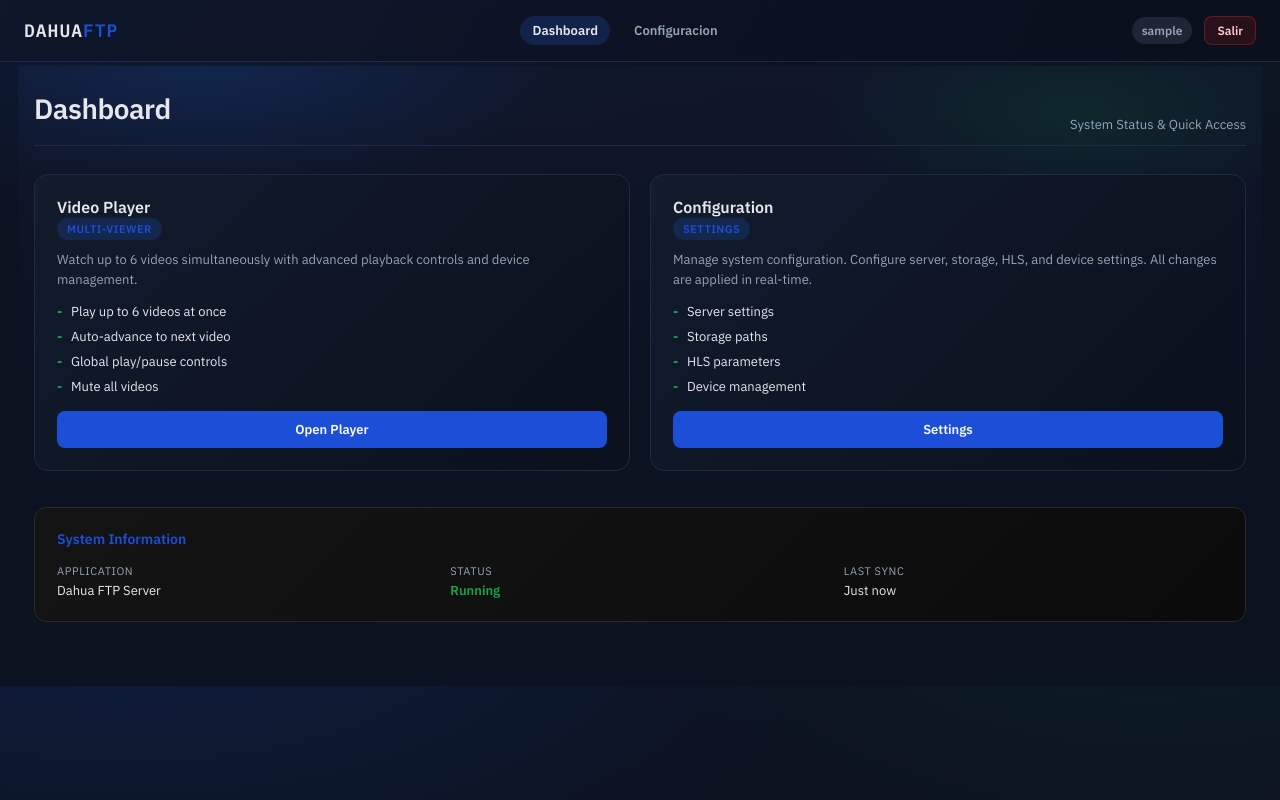
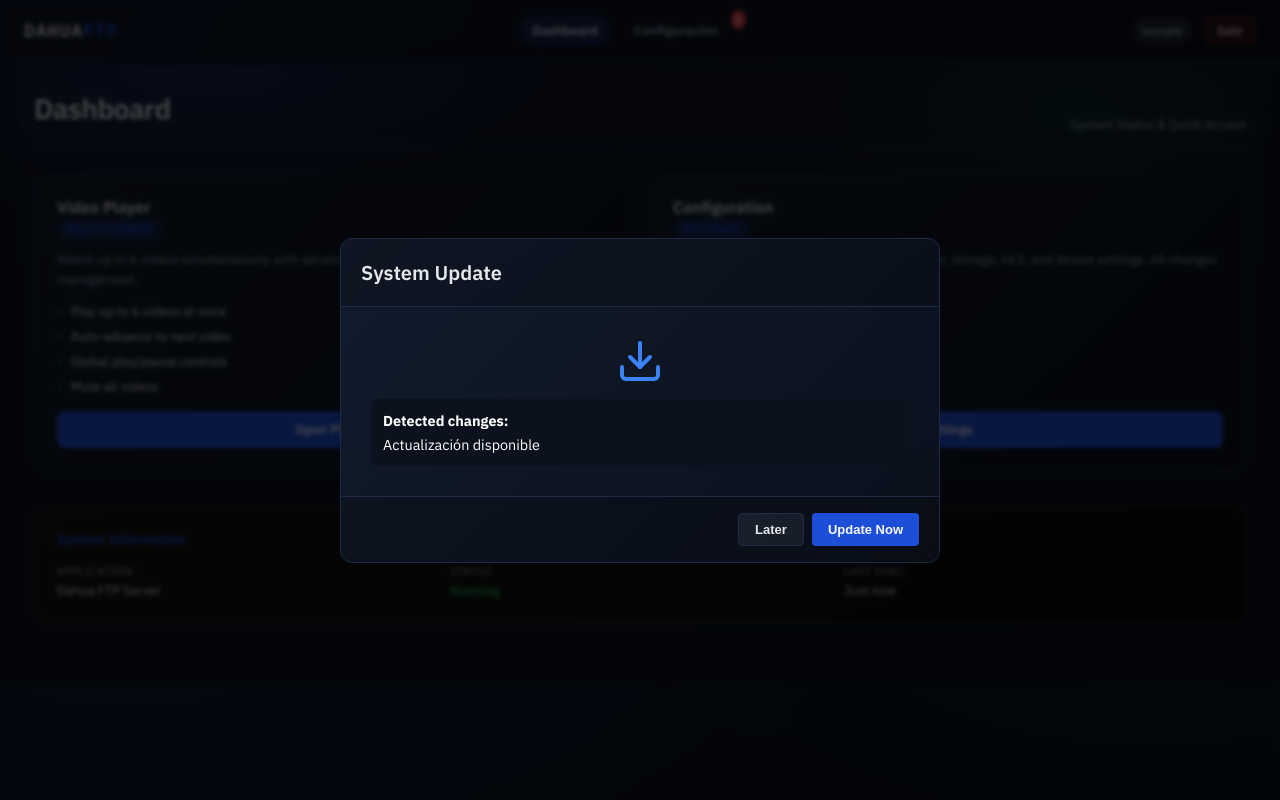
Before and after one commit to InnoDev69/FTP, a Flask app: page / in a window 1280 px wide. Run offline with Flask 3, Linux system fonts and the light colour scheme; the visitor is signed in with stand-in values (Sample User, id 1).

Commit message:
Changes
Update manager.py, main.css, update.js, and update.py for various improvements

```diff
--- a/static/css/main.css
+++ b/static/css/main.css
@@ -673,7 +673,6 @@ body {
 
 .btn-primary {
   display: inline-block;
-  margin-top: 16px;
   padding: 10px 20px;
   background: var(--accent);
   color: #f8fafc;
--- a/static/js/update.js
+++ b/static/js/update.js
@@ -69,12 +69,9 @@ function checkForUpdates() {
                                     <line x1="12" y1="15" x2="12" y2="3"></line>
                                 </svg>
 
-                                <p style="font-size: 1.1em; color: #1F2937; margin: 0;"><strong>New version available!</strong></p>
-                                <p style="font-size: 1.2em; color: #3B82F6; font-weight: bold; margin: 5px 0 15px 0;">${newVersion}</p>
-
-                                <div style="font-size: 0.9em; color: #4B5563; text-align: left; background: #F3F4F6; padding: 12px; border-radius: 6px;">
+                                <div style="font-size: 0.9em; color: #ffffff; text-align: left; background: #0b121d; padding: 12px; border-radius: 6px;">
                                     <strong>Detected changes:</strong>
-                                    <ul style="margin: 5px 0 0 0; padding-left: 20px;">
+                                    <ul style="margin: 5px 0 0 0; padding-left: 0; list-style: none;">
                                         ${data.message.map(change => `<li>${change}</li>`).join('')}
                                     </ul>
                                 </div>
--- a/updater/update.py
+++ b/updater/update.py
@@ -11,7 +11,7 @@ def api_check_update():
     """API para verificar si hay actualizaciones disponibles"""
     has_update, commit_info = check_git_update()
     result = {
-        "update_available": has_update,
+        "update_available": True,
         "message": list(get_remote_commit_info().get("message").splitlines())
     }
     return jsonify(result)
```
Also changed, not shown: manager.py (line endings or trailing spaces).
